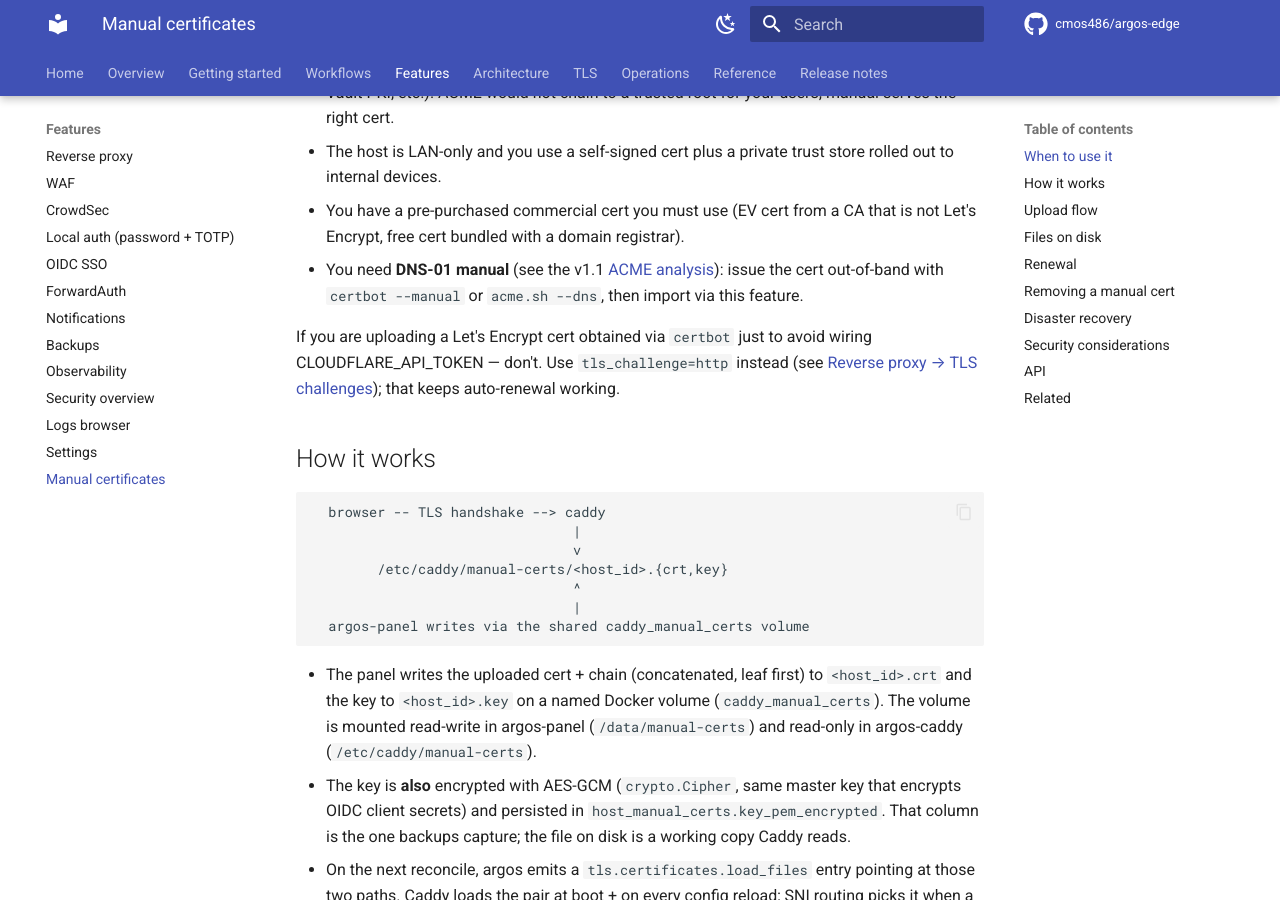
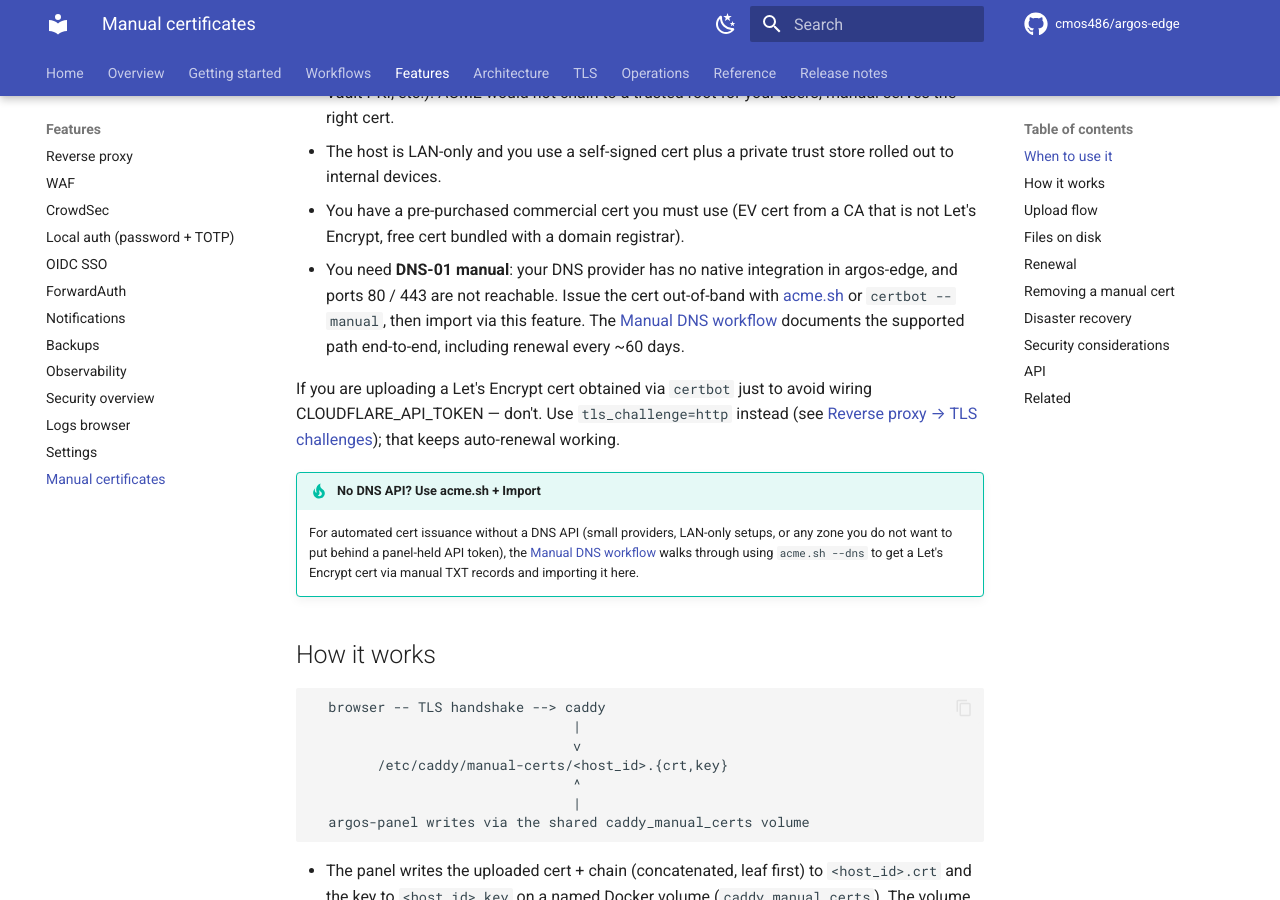
Before and after one commit to cmos486/argos-edge, an MkDocs documentation site: the page built from docs/features/manual-certs.md, in a window 1280 px wide and 900 px high, scrolled down 383 px. Built offline with MkDocs 1.6.1 and Material for MkDocs 9.7.7, drawn with Linux system fonts in a browser that asks for light colours; comment, search, counter and statistics services are not loaded.

Commit message:
docs: cross-reference manual DNS workflow from reverse-proxy and manual-certs pages

```diff
--- a/docs/features/manual-certs.md
+++ b/docs/features/manual-certs.md
@@ -18,14 +18,26 @@ Reach for `tls_mode=manual` only when:
 - You have a pre-purchased commercial cert you must use (EV cert
   from a CA that is not Let's Encrypt, free cert bundled with a
   domain registrar).
-- You need **DNS-01 manual** (see the v1.1 [ACME analysis](../release-notes/v1.0.1.md)):
-  issue the cert out-of-band with `certbot --manual` or
-  `acme.sh --dns`, then import via this feature.
+- You need **DNS-01 manual**: your DNS provider has no native
+  integration in argos-edge, and ports 80 / 443 are not reachable.
+  Issue the cert out-of-band with
+  [acme.sh](../tls/manual-dns-workflow.md) or `certbot --manual`,
+  then import via this feature. The
+  [Manual DNS workflow](../tls/manual-dns-workflow.md) documents
+  the supported path end-to-end, including renewal every ~60 days.
 
 If you are uploading a Let's Encrypt cert obtained via `certbot`
 just to avoid wiring CLOUDFLARE_API_TOKEN — don't. Use `tls_challenge=http`
 instead (see [Reverse proxy → TLS challenges](reverse-proxy.md#tls-challenges));
 that keeps auto-renewal working.
+
+!!! tip "No DNS API? Use acme.sh + Import"
+    For automated cert issuance without a DNS API (small providers,
+    LAN-only setups, or any zone you do not want to put behind a
+    panel-held API token), the
+    [Manual DNS workflow](../tls/manual-dns-workflow.md) walks
+    through using `acme.sh --dns` to get a Let's Encrypt cert via
+    manual TXT records and importing it here.
 
 ## How it works
 
```
Also changed, not shown: docs/features/reverse-proxy.md (+11 -0 lines).
